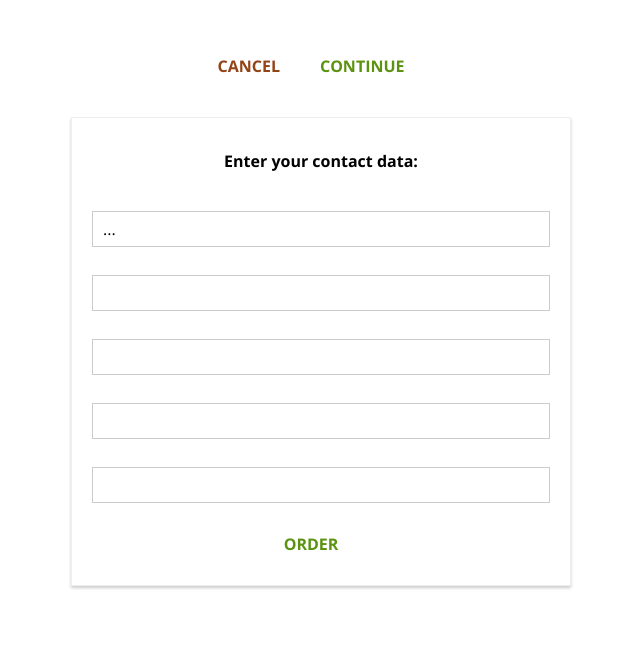
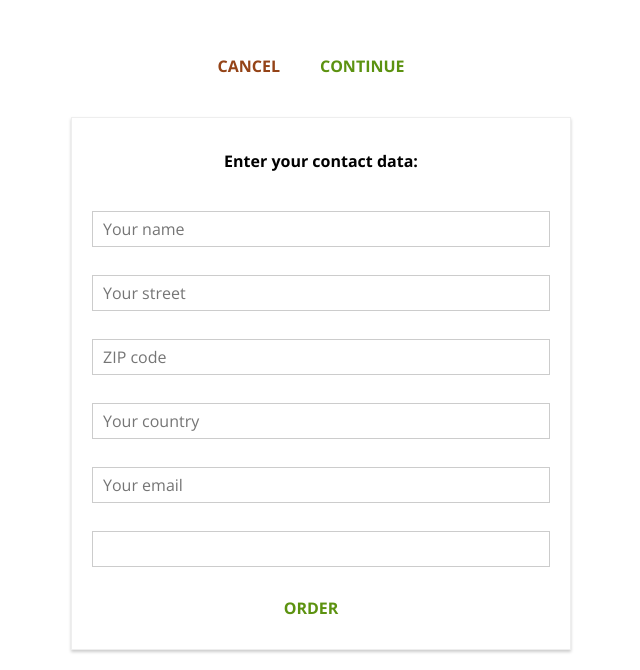
Before and after one commit to makomweb/notes-react-course, a React app in the folder burger-builder/: page /checkout/contact-data in a window 1280 px wide. Shown: the part 701-1371 px from the top of the page, without its empty margins (319-959 px from the left). Before the commit the page ends 1307 px from the top, so only its background shows below. Built offline with nearby package versions, Linux system fonts and the light colour scheme.

Commit message:
render form fields dynamically

```diff
--- a/burger-builder/src/Containers/Checkout/ContactData/ContactData.js
+++ b/burger-builder/src/Containers/Checkout/ContactData/ContactData.js
@@ -9,48 +9,48 @@ class ContactData extends Component {
     state = {
         orderForm: {
             name: {
-                elementType: 'input',
-                elementConfig: {
+                type: 'input',
+                config: {
                     type: 'text',
                     placeholder: 'Your name'
                 },
                 value: ''
             },
             stree: {
-                elementType: 'input',
-                elementConfig: {
+                type: 'input',
+                config: {
                     type: 'text',
                     placeholder: 'Your street'
                 },
                 value: ''
             },
             zipCode: {
-                elementType: 'input',
-                elementConfig: {
+                type: 'input',
+                config: {
                     type: 'text',
                     placeholder: 'ZIP code'
                 },
                 value: ''
             },
             country: {
-                elementType: 'input',
-                elementConfig: {
+                type: 'input',
+                config: {
                     type: 'text',
                     placeholder: 'Your country'
                 },
                 value: ''
             },
             email: {
-                elementType: 'input',
-                elementConfig: {
+                type: 'input',
+                config: {
                     type: 'email',
                     placeholder: 'Your email'
                 },
                 value: ''
             },
             deliveryMethod: {
-                elementType: 'select',
-                elementConfig: {
+                type: 'select',
+                config: {
                     options: [
                         { value: 'fast', displayValue: 'Fast' },
                         { value: 'cheapest', displayValue: 'Cheapest' },
@@ -91,14 +91,23 @@ class ContactData extends Component {
     }
 
     render() {
+        const formElements = [];
+        for (let key in this.state.orderForm) {
+            formElements.push({
+                id: key,
+                data: this.state.orderForm[key],
+            });
+        }
 
         let form = (
             <form>
-                <Input type="..." config="..." value="..." />
-                <Input inputtype="input" type="text" name="name" placeholder="Your name" />
-                <Input inputtype="input" type="email" name="email" placeholder="Your email" />
-                <Input inputtype="input" type="text" name="street" placeholder="Your street" />
-                <Input inputtype="input" type="text" name="postal" placeholder="Your postal code" />
+                {formElements.map(elem => (
+                    <Input
+                        key={elem.id}
+                        type={elem.data.type}
+                        config={elem.data.config}
+                        value={elem.data.value} />
+                ))}
                 <Button buttonType="Success"
                     clicked={this.onOrderTapped}>ORDER</Button>
             </form>
```
